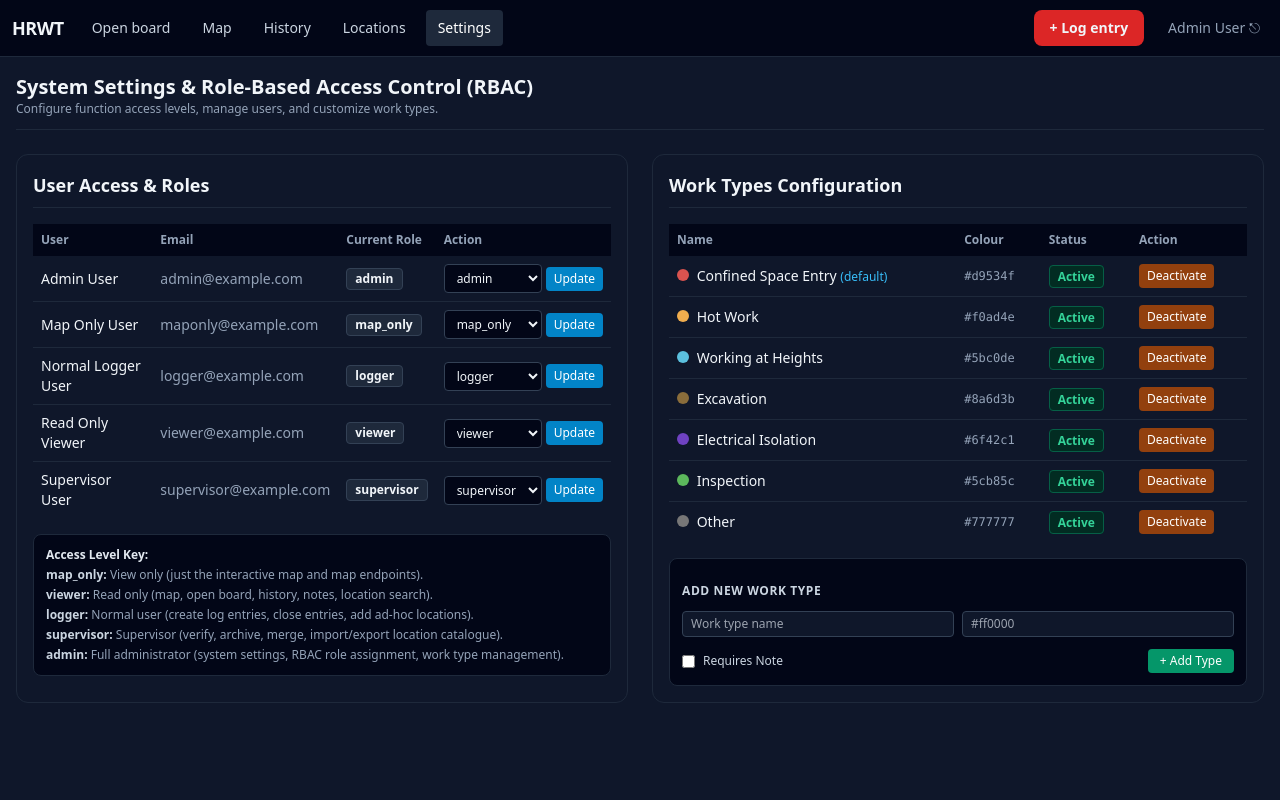
After one commit to medrescuetech/cselog, a Laravel app: page /admin/settings in a window 1280 px wide. The commit adds this page. Run offline with Laravel 12, Linux system fonts and the light colour scheme; a user stored in the database is signed in; data comes from the database, SQL or seed files in the repository; some libraries are stand-ins or nearby versions.

Commit message:
Implement 5-tier RBAC system with admin settings and user role management
Co-authored-by: agillam69 <62461562+agillam69@users.noreply.github.com>

```diff
--- /dev/null
+++ b/app/Http/Controllers/AdminSettingsController.php
@@ -0,0 +1,61 @@
+<?php
+
+namespace App\Http\Controllers;
+
+use App\Models\User;
+use App\Models\WorkType;
+use Illuminate\Http\Request;
+use Illuminate\Validation\Rule;
+
+class AdminSettingsController extends Controller
+{
+    public function index()
+    {
+        return view('admin.settings.index', [
+            'users' => User::orderBy('name')->get(),
+            'workTypes' => WorkType::orderBy('sort_order')->orderBy('name')->get(),
+            'roles' => array_keys(User::ROLES),
+        ]);
+    }
+
+    public function updateRole(Request $request, User $user)
+    {
+        $validated = $request->validate([
+            'role' => ['required', Rule::in(array_keys(User::ROLES))],
+        ]);
+
+        $user->update(['role' => $validated['role']]);
+
+        return back()->with('status', "Role updated to {$user->role} for {$user->name}.");
+    }
+
+    public function storeWorkType(Request $request)
+    {
+        $validated = $request->validate([
+            'name' => 'required|string|max:100|unique:work_types,name',
+            'colour' => 'required|string|max:20',
+            'requires_note' => 'nullable|boolean',
+        ]);
+
+        $maxSort = WorkType::max('sort_order') ?? 0;
+
+        WorkType::create([
+            'name' => $validated['name'],
+            'colour' => $validated['colour'],
+            'requires_note' => $request->boolean('requires_note'),
+            'sort_order' => $maxSort + 1,
+            'active' => true,
+        ]);
+
+        return back()->with('status', 'Work type added successfully.');
+    }
+
+    public function toggleWorkType(WorkType $workType)
+    {
+        $workType->update(['active' => ! $workType->active]);
+
+        $status = $workType->active ? 'activated' : 'deactivated';
+
+        return back()->with('status', "Work type {$workType->name} {$status}.");
+    }
+}
--- a/app/Models/User.php
+++ b/app/Models/User.php
@@ -31,7 +31,13 @@ class User extends Authenticatable
         ];
     }
 
-    public const ROLES = ['viewer' => 0, 'logger' => 1, 'supervisor' => 2, 'admin' => 3];
+    public const ROLES = [
+        'map_only' => 0,
+        'viewer' => 1,
+        'logger' => 2,
+        'supervisor' => 3,
+        'admin' => 4,
+    ];
 
     public function atLeast(string $role): bool
     {
--- /dev/null
+++ b/resources/views/admin/settings/index.blade.php
@@ -0,0 +1,124 @@
+@extends('layouts.app')
+
+@section('title', 'System Settings & RBAC Management')
+
+@section('content')
+<div class="space-y-6">
+  <div class="flex items-center justify-between border-b border-slate-800 pb-3">
+    <div>
+      <h1 class="text-xl font-bold">System Settings & Role-Based Access Control (RBAC)</h1>
+      <p class="text-xs text-slate-400">Configure function access levels, manage users, and customize work types.</p>
+    </div>
+  </div>
+
+  <div class="grid grid-cols-1 lg:grid-cols-2 gap-6">
+    <!-- User RBAC Access Configuration -->
+    <div class="bg-slate-900 border border-slate-800 rounded-xl p-4 space-y-4">
+      <h2 class="font-semibold text-lg border-b border-slate-800 pb-2">User Access & Roles</h2>
+      <div class="overflow-x-auto">
+        <table class="w-full text-left text-sm">
+          <thead class="bg-slate-950 text-slate-400 text-xs">
+            <tr>
+              <th class="p-2">User</th>
+              <th class="p-2">Email</th>
+              <th class="p-2">Current Role</th>
+              <th class="p-2">Action</th>
+            </tr>
+          </thead>
+          <tbody class="divide-y divide-slate-800">
+            @foreach ($users as $u)
+              <tr>
+                <td class="p-2 font-medium">{{ $u->name }}</td>
+                <td class="p-2 text-slate-400">{{ $u->email }}</td>
+                <td class="p-2">
+                  <span class="inline-block px-2 py-0.5 rounded text-xs font-semibold bg-slate-800 border border-slate-700">
+                    {{ $u->role }}
+                  </span>
+                </td>
+                <td class="p-2">
+                  <form action="{{ route('admin.settings.users.role', $u) }}" method="post" class="flex items-center gap-1">
+                    @csrf
+                    <select name="role" class="bg-slate-950 border border-slate-700 rounded px-2 py-1 text-xs">
+                      @foreach ($roles as $r)
+                        <option value="{{ $r }}" {{ $u->role === $r ? 'selected' : '' }}>{{ $r }}</option>
+                      @endforeach
+                    </select>
+                    <button type="submit" class="px-2 py-1 bg-sky-600 hover:bg-sky-500 rounded text-xs text-white font-medium">Update</button>
+                  </form>
+                </td>
+              </tr>
+            @endforeach
+          </tbody>
+        </table>
+      </div>
+
+      <div class="bg-slate-950 border border-slate-800 rounded-lg p-3 text-xs text-slate-400 space-y-1">
+        <div class="font-semibold text-slate-200 mb-1">Access Level Key:</div>
+        <div><strong class="text-slate-300">map_only:</strong> View only (just the interactive map and map endpoints).</div>
+        <div><strong class="text-slate-300">viewer:</strong> Read only (map, open board, history, notes, location search).</div>
+        <div><strong class="text-slate-300">logger:</strong> Normal user (create log entries, close entries, add ad-hoc locations).</div>
+        <div><strong class="text-slate-300">supervisor:</strong> Supervisor (verify, archive, merge, import/export location catalogue).</div>
+        <div><strong class="text-slate-300">admin:</strong> Full administrator (system settings, RBAC role assignment, work type management).</div>
+      </div>
+    </div>
+
+    <!-- Work Types Management -->
+    <div class="bg-slate-900 border border-slate-800 rounded-xl p-4 space-y-4">
+      <h2 class="font-semibold text-lg border-b border-slate-800 pb-2">Work Types Configuration</h2>
+      <div class="overflow-x-auto">
+        <table class="w-full text-left text-sm">
+          <thead class="bg-slate-950 text-slate-400 text-xs">
+            <tr>
+              <th class="p-2">Name</th>
+              <th class="p-2">Colour</th>
+              <th class="p-2">Status</th>
+              <th class="p-2">Action</th>
+            </tr>
+          </thead>
+          <tbody class="divide-y divide-slate-800">
+            @foreach ($workTypes as $wt)
+              <tr>
+                <td class="p-2 font-medium">
+                  <span class="inline-block w-3 h-3 rounded-full mr-1" style="background-color: {{ $wt->colour }}"></span>
+                  {{ $wt->name }}
+                  @if ($wt->is_default) <span class="text-xs text-sky-400 font-normal">(default)</span> @endif
+                </td>
+                <td class="p-2 text-slate-400 text-xs font-mono">{{ $wt->colour }}</td>
+                <td class="p-2">
+                  <span class="px-2 py-0.5 rounded text-xs font-semibold {{ $wt->active ? 'bg-emerald-950 text-emerald-400 border border-emerald-800' : 'bg-slate-800 text-slate-400' }}">
+                    {{ $wt->active ? 'Active' : 'Inactive' }}
+                  </span>
+                </td>
+                <td class="p-2">
+                  <form action="{{ route('admin.settings.worktypes.toggle', $wt) }}" method="post">
+                    @csrf
+                    <button type="submit" class="px-2 py-1 rounded text-xs font-medium {{ $wt->active ? 'bg-amber-800 hover:bg-amber-700 text-white' : 'bg-slate-800 hover:bg-slate-700 text-slate-200' }}">
+                      {{ $wt->active ? 'Deactivate' : 'Activate' }}
+                    </button>
+                  </form>
+                </td>
+              </tr>
+            @endforeach
+          </tbody>
+        </table>
+      </div>
+
+      <!-- Add New Work Type -->
+      <form action="{{ route('admin.settings.worktypes.store') }}" method="post" class="bg-slate-950 p-3 rounded-lg border border-slate-800 space-y-3">
+        @csrf
+        <h3 class="text-xs font-semibold text-slate-300 uppercase tracking-wider">Add New Work Type</h3>
+        <div class="grid grid-cols-1 sm:grid-cols-2 gap-2">
+          <input type="text" name="name" placeholder="Work type name" required class="bg-slate-900 border border-slate-700 rounded px-2 py-1 text-xs text-white">
+          <input type="text" name="colour" placeholder="#ff0000" required class="bg-slate-900 border border-slate-700 rounded px-2 py-1 text-xs text-white">
+        </div>
+        <div class="flex items-center justify-between">
+          <label class="flex items-center gap-2 text-xs text-slate-300">
+            <input type="checkbox" name="requires_note" value="1" class="rounded bg-slate-900 border-slate-700"> Requires Note
+          </label>
+          <button type="submit" class="px-3 py-1 bg-emerald-600 hover:bg-emerald-500 rounded text-xs text-white font-medium">+ Add Type</button>
+        </div>
+      </form>
+    </div>
+  </div>
+</div>
+@endsection
--- a/resources/views/layouts/app.blade.php
+++ b/resources/views/layouts/app.blade.php
@@ -13,17 +13,26 @@
 <body class="h-full bg-slate-900 text-slate-100 flex flex-col">
 <nav class="bg-slate-950 border-b border-slate-800">
   <div class="max-w-7xl mx-auto px-3 h-14 flex items-center gap-2 text-sm">
-    <a href="{{ route('board') }}" class="font-bold text-lg tracking-tight mr-2">{{ config('app.name') }}</a>
-    @php $nav = [['board','Open board'],['map','Map'],['history','History']]; @endphp
-    @foreach ($nav as [$r,$label])
-      <a href="{{ route($r) }}" class="px-3 py-2 rounded {{ request()->routeIs($r) ? 'bg-slate-800 text-white' : 'text-slate-300 hover:bg-slate-800' }}">{{ $label }}</a>
-    @endforeach
+    <a href="{{ route(auth()->user()?->role === 'map_only' ? 'map' : 'board') }}" class="font-bold text-lg tracking-tight mr-2">{{ config('app.name') }}</a>
+    @if (auth()->user()?->atLeast('viewer'))
+      <a href="{{ route('board') }}" class="px-3 py-2 rounded {{ request()->routeIs('board') ? 'bg-slate-800 text-white' : 'text-slate-300 hover:bg-slate-800' }}">Open board</a>
+    @endif
+    <a href="{{ route('map') }}" class="px-3 py-2 rounded {{ request()->routeIs('map') ? 'bg-slate-800 text-white' : 'text-slate-300 hover:bg-slate-800' }}">Map</a>
+    @if (auth()->user()?->atLeast('viewer'))
+      <a href="{{ route('history') }}" class="px-3 py-2 rounded {{ request()->routeIs('history') ? 'bg-slate-800 text-white' : 'text-slate-300 hover:bg-slate-800' }}">History</a>
+    @endif
+    @if (auth()->user()?->atLeast('supervisor'))
+      <a href="{{ route('admin.locations.index') }}" class="px-3 py-2 rounded {{ request()->routeIs('admin.locations.*') ? 'bg-slate-800 text-white' : 'text-slate-300 hover:bg-slate-800' }}">Locations</a>
+    @endif
+    @if (auth()->user()?->atLeast('admin'))
+      <a href="{{ route('admin.settings.index') }}" class="px-3 py-2 rounded {{ request()->routeIs('admin.settings.*') ? 'bg-slate-800 text-white' : 'text-slate-300 hover:bg-slate-800' }}">Settings</a>
+    @endif
     <div class="flex-1"></div>
     @if (auth()->user()?->atLeast('logger'))
       <a href="{{ route('entries.create') }}" class="px-4 py-2 rounded-lg bg-red-600 hover:bg-red-500 font-semibold">+ Log entry</a>
     @endif
     <form method="post" action="{{ route('logout') }}" class="ml-2">@csrf
-      <button class="text-slate-400 hover:text-white px-2 py-2" title="{{ auth()->user()?->email }}">{{ auth()->user()?->name }} ⎋</button>
+      <button class="text-slate-400 hover:text-white px-2 py-2" title="{{ auth()->user()?->email }} ({{ auth()->user()?->role }})">{{ auth()->user()?->name }} ⎋</button>
     </form>
   </div>
 </nav>
--- a/routes/web.php
+++ b/routes/web.php
@@ -10,18 +10,20 @@ Route::get('/login', [AuthController::class, 'show'])->name('login')->middleware
 Route::post('/login', [AuthController::class, 'login'])->middleware('guest');
 Route::post('/logout', [AuthController::class, 'logout'])->name('logout')->middleware('auth');
 
-Route::middleware(['auth', 'role:viewer'])->group(function () {
-    Route::get('/', fn () => redirect()->route('board'));
-    Route::get('/board', [EntryController::class, 'board'])->name('board');
-    Route::get('/history', [EntryController::class, 'history'])->name('history');
-    Route::get('/history.csv', [EntryController::class, 'csv'])->name('history.csv');
+Route::get('/', fn () => redirect()->route(auth()->check() && auth()->user()->role === 'map_only' ? 'map' : 'board'))->middleware('auth');
+
+Route::middleware(['auth', 'role:map_only'])->group(function () {
     Route::get('/map', [MapController::class, 'index'])->name('map');
-
-    // JSON used by the board/map pollers
     Route::get('/api/open', [EntryController::class, 'openJson'])->name('api.open');
     Route::get('/api/layers', [MapController::class, 'layers'])->name('api.layers');
     Route::get('/api/areas', [MapController::class, 'areas'])->name('api.areas');
     Route::get('/api/landmarks', [MapController::class, 'landmarks'])->name('api.landmarks');
+});
+
+Route::middleware(['auth', 'role:viewer'])->group(function () {
+    Route::get('/board', [EntryController::class, 'board'])->name('board');
+    Route::get('/history', [EntryController::class, 'history'])->name('history');
+    Route::get('/history.csv', [EntryController::class, 'csv'])->name('history.csv');
     Route::get('/api/locations', [LocationController::class, 'search'])->name('api.locations');
 });
 
@@ -41,3 +43,10 @@ Route::middleware(['auth', 'role:supervisor'])->group(function () {
     Route::get('/admin/locations/export', [\App\Http\Controllers\AdminLocationController::class, 'export'])->name('admin.locations.export');
     Route::post('/admin/locations/import', [\App\Http\Controllers\AdminLocationController::class, 'import'])->name('admin.locations.import');
 });
+
+Route::middleware(['auth', 'role:admin'])->group(function () {
+    Route::get('/admin/settings', [\App\Http\Controllers\AdminSettingsController::class, 'index'])->name('admin.settings.index');
+    Route::post('/admin/settings/users/{user}/role', [\App\Http\Controllers\AdminSettingsController::class, 'updateRole'])->name('admin.settings.users.role');
+    Route::post('/admin/settings/work-types', [\App\Http\Controllers\AdminSettingsController::class, 'storeWorkType'])->name('admin.settings.worktypes.store');
+    Route::post('/admin/settings/work-types/{workType}/toggle', [\App\Http\Controllers\AdminSettingsController::class, 'toggleWorkType'])->name('admin.settings.worktypes.toggle');
+});
```
Also changed, not shown: database/seeders/DatabaseSeeder.php (+21 -1 lines), tests/Feature/RbacTest.php (added, +116 -0 lines).
